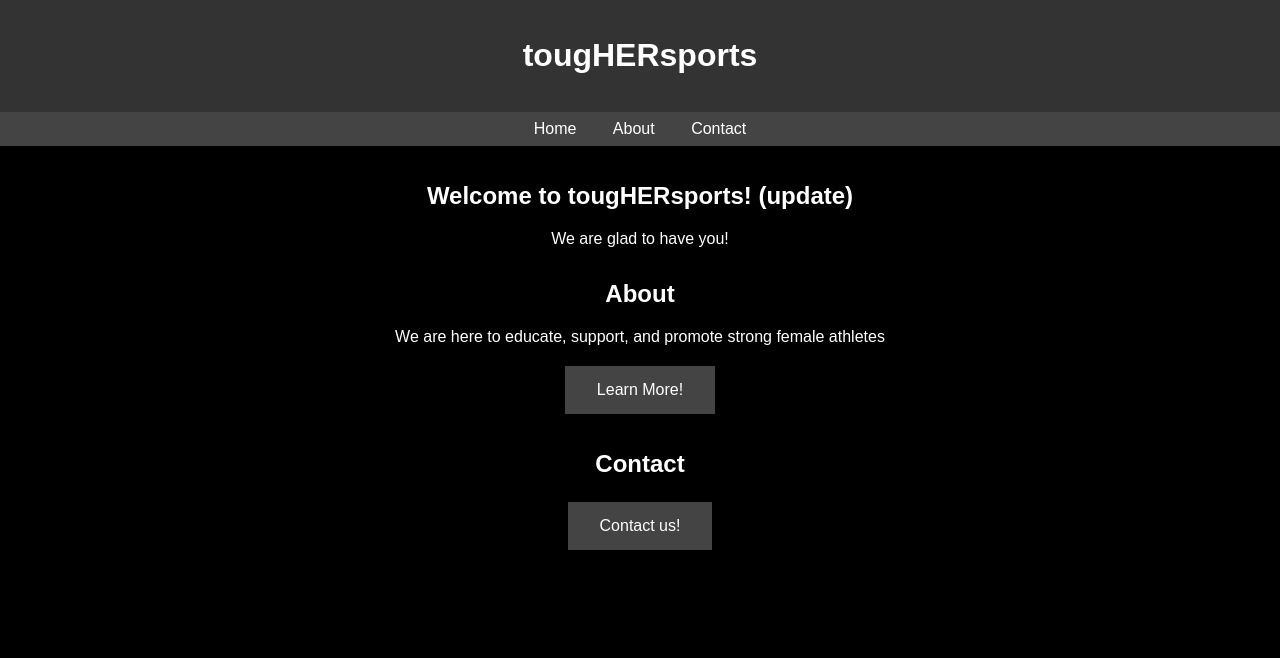
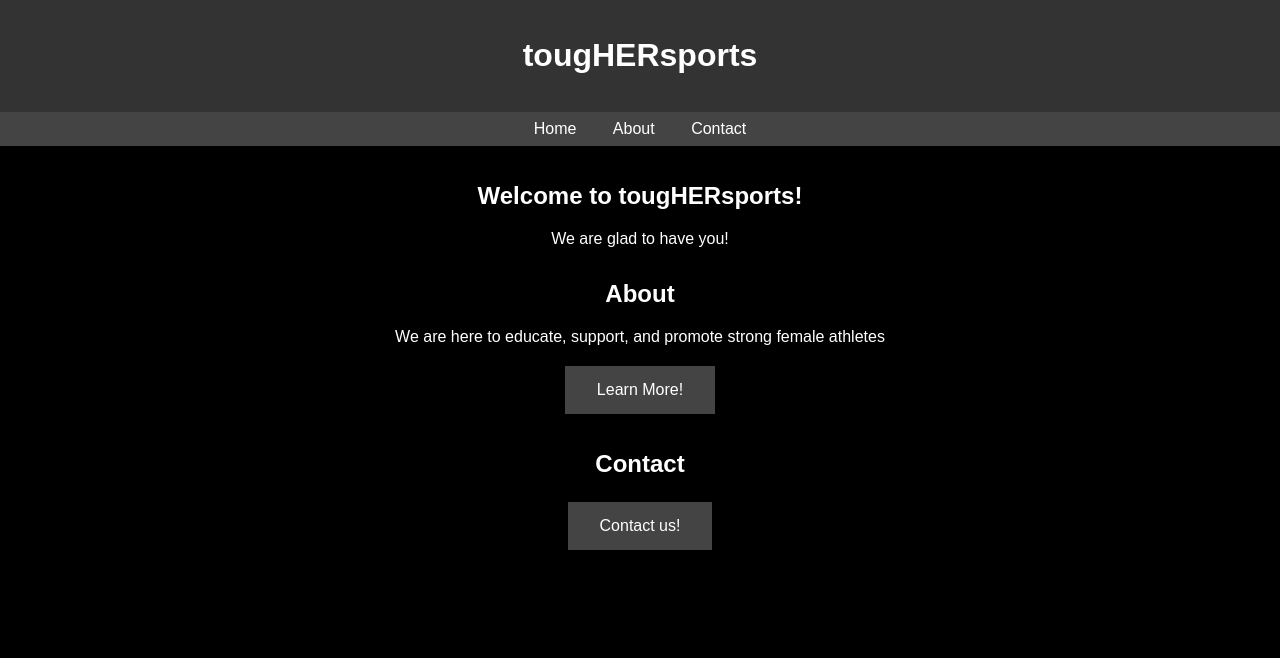
Before and after one commit to 29henbar/toughersports, a plain HTML site: page index.html in a window 1280 px wide. Shown: the top 658 px of the page. Drawn offline with Linux system fonts and the light colour scheme.

Commit message:
committed

```diff
--- a/index.html
+++ b/index.html
@@ -20,7 +20,7 @@
     </nav>
     <main>
 <section id="header">
-    <h2>Welcome to tougHERsports! (update)</h2>
+    <h2>Welcome to tougHERsports!</h2>
     <p>We are glad to have you!</p>
 </section>
         <section id="about">
```
